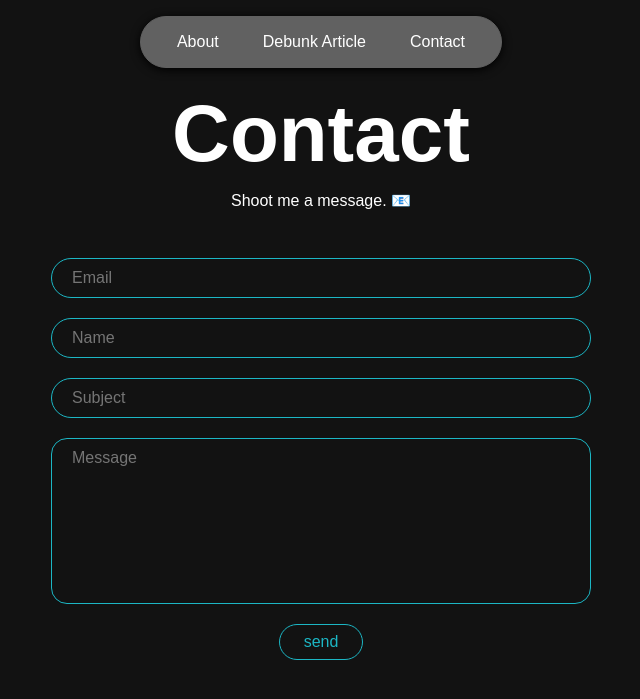
After one commit to mansehajsingh/Debunkd, a Flask app: page /contact in a window 1280 px wide. The commit adds this page. Shown: the top 699 px of the page, without its empty margins (319-959 px from the left). Run offline with Flask 2, Linux system fonts and the light colour scheme; parts of the project's set-up code (start-up, migrations or seed data) failed here and were passed over.

Commit message:
Mass code overhaul.

```diff
--- a/source/main.py
+++ b/source/main.py
@@ -1,14 +1,63 @@
+from classifier import Classifier
+from handlemail import MailHandler
 from flask import Flask, redirect, url_for, request, render_template
+import json
 
 app = Flask(__name__)
+clf = Classifier()
+mail_handler = MailHandler(app)
 
 @app.route("/", methods=['GET'])
 def homepage():
     return render_template('index.html')
 
-@app.route("/verify", methods=['GET'])
-def verifypage():
-    return render_template('verify.html')
+@app.route("/debunk", methods=['GET', 'POST'])
+def debunkpage():
+    if request.method == 'POST':
+        message_type = request.get_json(force=True)['messageType']
+
+        if(message_type == "1"):
+            article_text = request.get_json(force=True)['articleText']
+            pred = clf.get_probabilities(article_text)
+            diff = abs(pred[0][0] * 100 - (pred[0][1] * 100))
+            conclusion = ''
+            state = None
+
+            if diff < 15: # determining how severe the difference in probability is
+                conclusion = "We're on the fence :/"
+                state = 1
+            elif pred[0][0] > pred[0][1]:
+                conclusion = "Hmmm... debunkd! :("
+                state = 2
+            else:
+                conclusion = "Seems legit :)"
+                state = 3
+
+            response = { # constructing response
+                'fakeProba': pred[0][0] * 100,
+                'realProba': pred[0][1] * 100,
+                'conclusion': conclusion,
+                'state': state
+            }
+            return json.dumps(response) # returning json response for success function
+
+    return render_template('debunk.html', prev_text ="")
+
+@app.route("/about", methods=['GET'])
+def aboutpage():
+    return render_template('about.html')
+
+@app.route("/contact", methods=['GET', 'POST'])
+def contactpage():
+    if request.method == "POST":
+        email = request.get_json(force=True)['email']
+        name = request.get_json(force=True)['name']
+        subject = request.get_json(force=True)['subject']
+        message = request.get_json(force=True)['message']
+
+        mail_handler.send_message(app, name, email, subject, message) # sending email
+
+    return render_template('contact.html')
 
 def main():
     app.run(host='0.0.0.0', port=5000, debug=True)
--- /dev/null
+++ b/source/static/scripts/contact.js
@@ -0,0 +1,57 @@
+contactError = document.getElementById("contact-error-tag");
+contactError.style.display = "none";
+
+function sendMessage() {
+
+    let email = document.getElementById("email-input").value;
+    let name = document.getElementById("name-input").value;
+    let subject = document.getElementById("subject-input").value;
+    let message = document.getElementById("message-area").value;
+
+    emailValidity = isValidEmail(email);
+
+    if(email && name && subject && message && emailValidity) {
+
+        contactError.style.display = "none";
+
+        $.ajax({
+            type: "POST",
+            contentType: 'application/json',
+            url: "/contact",
+            data: JSON.stringify({
+                'email': email,
+                'name': name,
+                'subject': subject,
+                'message': message
+            }),
+            success: function(result) {
+                document.getElementById("email-input").value = "";
+                document.getElementById("name-input").value = "";
+                document.getElementById("subject-input").value = "";
+                document.getElementById("message-area").value = "";
+
+                alert('Message sent successfully.');
+            }
+        });
+
+    } else if(email && name && subject && message) { // if email is invalid
+
+        contactError.style.display = "block";
+        contactError.innerHTML = "Please enter a valid email address.";
+
+    } else { // if fields have been left empty but email is valid
+
+        contactError.style.display = "block";
+        contactError.innerHTML = "You may have left one or more fields empty.";
+
+    }
+
+}
+
+function isValidEmail(address) { // gets validity of email address using regex
+
+    let reg = /\S+@\S+\.\S+/;
+
+    return reg.test(address);
+
+}
--- a/source/static/styles/style.css
+++ b/source/static/styles/style.css
@@ -36,6 +36,7 @@ body {
 /* navbar unique items*/
 
 .navbar {
+    z-index: 100;
     top: 1rem;
     position: fixed;
     border-style: solid;
@@ -132,9 +238,163 @@ body {
     border-radius: 1rem;
     outline: none;
     transition: filter 0.5s;
+    transition: position 0.5s ease-out;
 }
 
 #articletext:hover {
     transition: 0.5s;
-    filter: drop-shadow(0 0 2px #6200ee);
+    filter: drop-shadow(0 0 5px #6200ee);
 }
+
+/* About Us page unique elements */
+
+.quote-wrapper {
+    margin-top: 5rem;
+    margin-bottom: 1em;
+    display: flex;
+    flex-direction: row;
+    justify-content: center;
+    align-items: center;
+}
+
+.quote-wrapper img {
+    width: 25%;
+    height: 25%;
+    margin-left: 30px;
+    vertical-align: middle;
+}
+
+.quote-text-wrapper {
+    display: flex;
+    flex-direction: column;
+    justify-content: center;
+    align-items: center;
+    margin-right: 0;
+    width: 30%;
+}
+
+.quote-wrapper p {
+    vertical-align: middle;
+    text-align: center;
+    color: #FFFFFF;
+    font-family: Arial, Helvetica, sans-serif;
+    font-style: italic;
+    font-size: 100%;
+}
+
+.quote-wrapper p a {
+    font-style: normal;
+    font-size: 70%;
+}
+
+.mission-wrapper {
+    margin-top: 3rem;
+    display: flex;
+    flex-direction: column;
+    align-items: center;
+}
+
+.mission-wrapper h2 {
+    text-align: center;
+    font-family: Arial, Helvetica, sans-serif;
+    color: #ffffff;
+    font-size: 2.5rem;
+}
+
+.mission-body {
+    margin-top: 0;
+    display: flex;
+    flex-direction: row;
+    align-items: center;
+    justify-content: center
+}
+
+.mission-text {
+    margin-top: -15rem;
+    text-align: center;
+    font-family: Arial, Helvetica, sans-serif;
+    color: #ffffff;
+    font-size: 1rem;
+    width: 30%;
+}
+
+.mission-newspaper {
+    margin-top: 0;
+    margin-left: 40px;
+    font-size: 15rem;
+}
+
+/* contact page unique items */
+
+#contact-form {
+    margin-top: 3rem;
+    display:flex;
+    flex-direction: column;
+    align-items: center;
+}
+
+#contact-form input {
+    margin-bottom: 20px;
+    padding: 10px 20px;
+    background-color: #121212;
+    border-radius: 5rem;
+    border-color: #1CB6C4;
+    border-width: 0.1rem;
+    border-style: solid;
+    outline: none;
+    font-size: 1rem;
+    color: #ffffff;
+    width: 200%;
+    transition: filter 0.5s;
+}
+
+#contact-form input:hover {
+    filter: drop-shadow(0 0 5px #1CB6C4)
+}
+
+#message-area {
+    font-family: Arial, Helvetica, sans-serif;
+    margin-bottom: 20px;
+    padding: 10px 20px;
+    background-color: #121212;
+    border-radius: 1rem;
+    border-color: #1CB6C4;
+    border-width: 0.1rem;
+    border-style: solid;
+    outline: none;
+    font-size: 1rem;
+    color: #ffffff;
+    transition: filter 0.5s;
+    width: 200%;
+    resize: none;
+}
+
+#message-area:hover {
+    filter: drop-shadow(0 0 5px #1CB6C4)
+}
+
+#contact-error-tag {
+    color:#b4b4b4;
+    font-family: Arial, Helvetica, sans-serif;
+    font-size: 15px;
+    font-weight: lighter;
+}
+
+#send-button {
+    cursor:pointer;
+    color: #1CB6C4;
+    font-family: Arial, Helvetica, sans-serif;
+    text-decoration: none;
+    border-style: solid;
+    padding: 0.5em 1.5em;
+    border-radius: 5rem;
+    border-color: #1CB6C4;
+    border-width: 0.1rem;
+    transition: filter 0.5s;
+    transition: color 0.5s;
+}
+
+#send-button:hover {
+    color: #ffffff;
+    filter: drop-shadow(0 0 5px #1CB6C4)
+}
--- /dev/null
+++ b/source/templates/contact.html
@@ -0,0 +1,36 @@
+<!DOCTYPE html>
+<html lang="en">
+    <head>
+        <meta charset="UTF-8">
+        <meta name="viewport" content="width=device-width, initial-scale=0.6">
+        <title>Contact | Debunkd</title>
+        <link rel="stylesheet" href="{{ url_for('static', filename='styles/style.css') }}" type="text/css">
+    </head>
+    <body>
+        <div class="main-wrapper">
+            <div class = sub-wrapper>
+                <div class = "navbar">
+                    <ul class = "navlist">
+                        <li><a href = "/about">About</a></li>
+                        <li><a href = "/debunk">Debunk Article</a></li>
+                        <li><a href = "#">Contact</a></li>
+                    </ul>
+                </div>
+                <h1 class = "heading">Contact</h1>
+                <h1 class = "subheading">Shoot me a message. 📧</h1>
+                <form id="contact-form" name = "contact-form" autocomplete="off" method="POST">
+                    <input id = "email-input" placeholder="Email" autocomplete="off">
+                    <input id = "name-input" placeholder="Name" autocomplete="off">
+                    <input id = "subject-input" placeholder="Subject" autocomplete="off">
+                    <textarea id = "message-area" placeholder="Message" rows=8></textarea>
+                    <p id = "contact-error-tag"></p>
+                    <a id = "send-button" onclick = "sendMessage();">send</a>
+                </form>
+            </div>
+        </div>
+
+        <script src="https://ajax.googleapis.com/ajax/libs/jquery/3.5.1/jquery.min.js"></script>
+        <script src="{{url_for('static', filename='scripts/contact.js')}}"></script>
+
+    </body>
+</html>
--- a/source/templates/index.html
+++ b/source/templates/index.html
@@ -3,16 +3,16 @@
     <head>
         <meta charset="UTF-8">
         <meta name="viewport" content="width=device-width, initial-scale=0.6">
-        <title>Believe It</title>
+        <title>Debunkd</title>
         <link rel="stylesheet" href="{{ url_for('static', filename='styles/style.css') }}" type="text/css">
     </head>
     <body>
         <div class="main-wrapper">
             <div class = sub-wrapper>
-                <h1 class = "heading">Believe It Or Not</h1>
+                <h1 class = "heading">Debunkd</h1>
                 <h1 class = "subheading">Dismantling misinformation one step at a time.</h1>
                 <h1 class = "newspaper">📰</h1>
-                <a class = "start-button" href = "/verify">get started</a>
+                <a class = "start-button" href = "/debunk">get started</a>
                 <h2 class = "developer-credit">Developed by
                     <a target="_blank" href="https://github.com/mansehajsingh">Mansehaj Singh</a> ☕</h2>
             </div>
```
Also changed, not shown: other parts of source/static/styles/style.css (+108 -3 lines), source/classifier.py (added, +24 -0 lines), source/handlemail.py (added, +27 -0 lines), source/static/scripts/debunk.js (added, +68 -0 lines), source/templates/about.html (added, +42 -0 lines), source/templates/debunk.html (added, +41 -0 lines), source/templates/verify.html (deleted, +0 -25 lines), source/static/images/abrahamlincoln.jpg (added), 4 other files.
